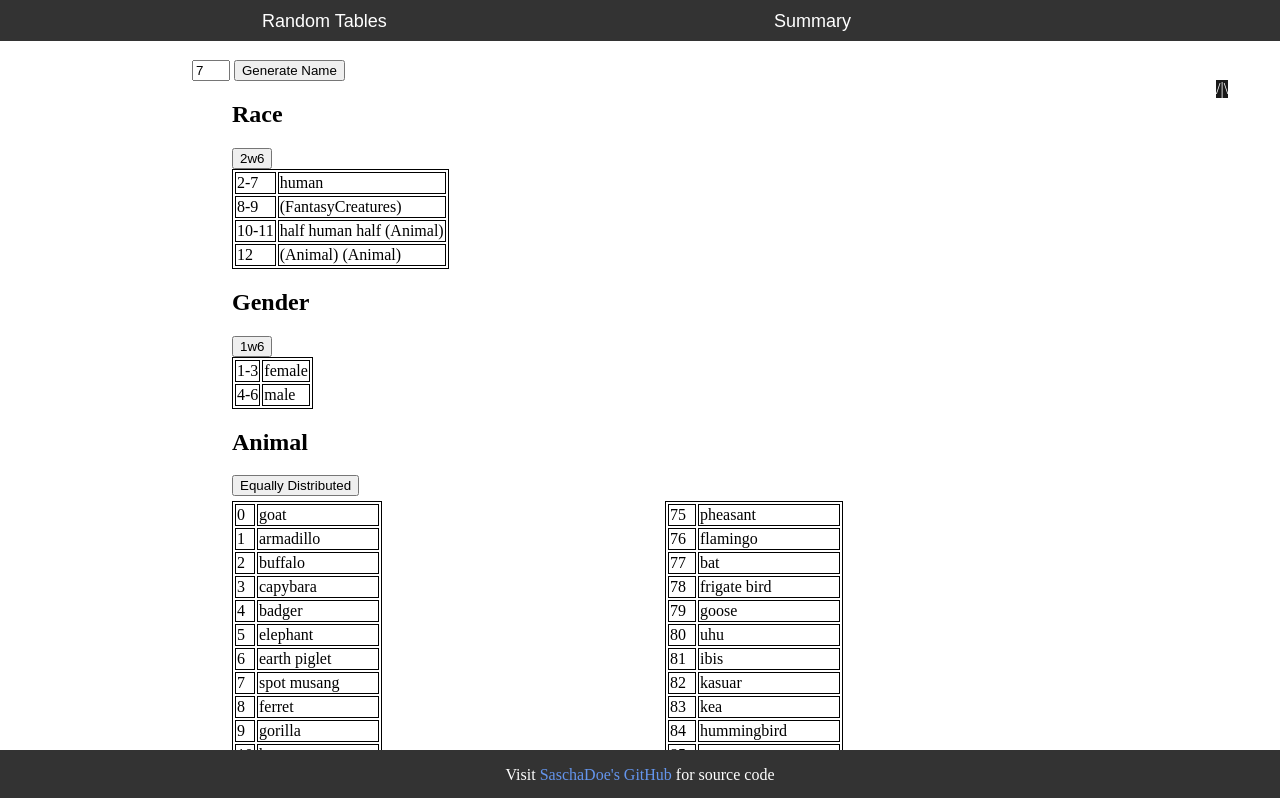
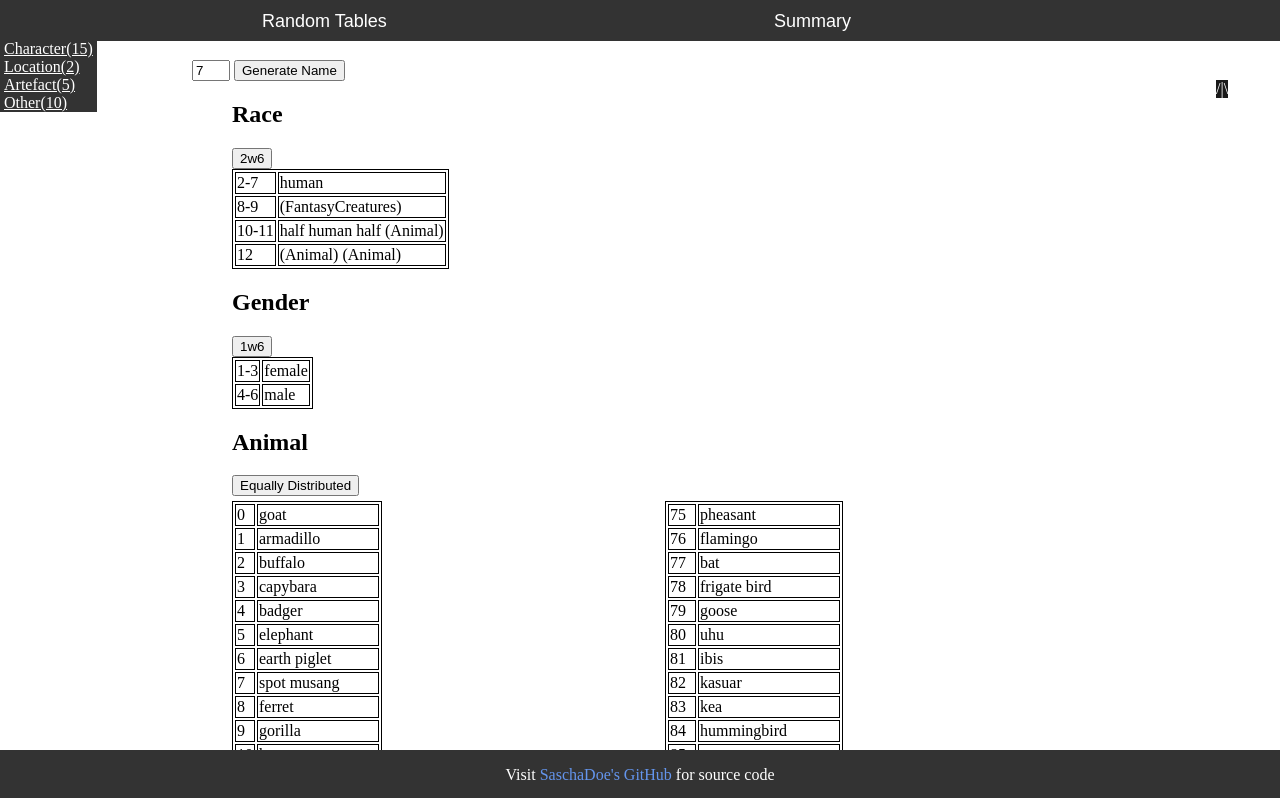
Before and after one commit to SaschaDoe/RandomTableApp, a SvelteKit app: page / in a window 1280 px wide. Shown: the top 798 px of the page. Built offline with nearby package versions, Linux system fonts and the light colour scheme.

Commit message:
Fixed Index

```diff
--- /dev/null
+++ b/src/components/TableIndex.svelte
@@ -0,0 +1,74 @@
+<script>
+    import Index from "./Index.svelte";
+    import {artefactsTables, charTables, locationTables, otherTables} from "../tables/tableList";
+
+    export let headings = ["Character", "Location", "Artefact", "Other"];
+
+    export let indexes = [charTables,locationTables,artefactsTables, otherTables]
+
+    let toggleShowIndex = () => {
+        showIndex = !showIndex;
+    };
+    let showIndex = false;
+</script>
+{#if showIndex === false}
+    <div class="smartphone-visible open-overlap-btn" on:click={toggleShowIndex}>-></div>
+{:else}
+    <div class="index smartphone-visible">
+        {#each headings as heading, index}
+            <Index title = {heading} indexes = {indexes[index]}></Index>
+        {/each}
+    </div>
+    <div class="smartphone-visible close-overlap-btn" on:click={toggleShowIndex}>&lt;-</div>
+{/if}
+<div class="index widescreenVisible">
+    {#each headings as heading, index}
+        <Index title = {heading} indexes = {indexes[index]}></Index>
+    {/each}
+</div>
+
+<style>
+    div{
+        background: #333;
+        color: white;
+    }
+    .index{
+        position: fixed;
+        top: 40px;
+        left: 0;
+        max-width: 180px;
+        max-height: 480px;
+        z-index: 100;
+        visibility: hidden;
+    }
+
+    .open-overlap-btn{
+        position: fixed;
+        left: 0;
+        top: 50%;
+    }
+
+    .close-overlap-btn{
+        position: fixed;
+        left: 80px;
+        top: 50%;
+    }
+
+    .widescreenVisible{
+        visibility: hidden;
+    }
+
+    .smartphone-visible{
+        visibility: visible;
+    }
+
+    @media screen and (min-width: 1000px) {
+        .widescreenVisible{
+            visibility: visible;
+        }
+
+        .smartphone-visible{
+            visibility: hidden;
+        }
+    }
+</style>
--- a/src/tables/RandomTableList.svelte
+++ b/src/tables/RandomTableList.svelte
@@ -1,90 +1,13 @@
 <script lang="ts">
     import RandomTable from "./RandomTable.svelte";
-    import {RaceTable} from "./charTables/raceTable";
-    import {AnimalTable} from "./charTables/animalTable";
-    import {GermanMaleNameTable} from "./charTables/germanMaleNameTable";
-    import {GenderTable} from "./charTables/genderTable";
-    import {DisadvantageTable} from "./charTables/disadvantageTable";
-    import {MotivationTable} from "./charTables/motivationTable";
-    import {GermanFemaleNameTable} from "./charTables/germanFemaleNameTable";
-    import {RelationshipTypeTable} from "./charTables/relationshipTypeTable";
-    import {CurseTable} from "./charTables/curseTable";
-    import {FantasyCreatureTable} from "./charTables/fantasyCreatureTable";
-    import {NobilityTable} from "./charTables/nobilityTable";
-    import {ProfessionTable} from "./charTables/professionTable";
-    import {AttributeTable} from "./charTables/attributeTable";
-    import {SenseTable} from "./charTables/senseTable";
-    import {AdvantageTable} from "./charTables/advantageTable";
-    import {AlignmentTable} from "./charTables/alignmentTable";
-    import {AttitudeTable} from "./charTables/attitudeTable";
-    import {SizeTable} from "./otherTables/sizeTable";
-    import {LocationTable} from "./otherTables/locationTable";
-    import {WeatherTable} from "./otherTables/weatherTable";
-    import {ContinentTable} from "./locationTables/continentTable";
-    import {VocalTable} from "./otherTables/vocalTable";
     import {generateName} from "./otherTables/nameGenerator";
     import Modal from "../components/Modal.svelte";
     import {characters, currentChar} from "../world/stores/charStore";
     import {Character} from "../world/character";
-    import {RarityTable} from "./otherTables/rarityTable";
-    import {QualityTable} from "./otherTables/qualityTable";
-    import {WeaponTable} from "./artefactTables/weaponTable";
-    import {ArmorTable} from "./artefactTables/armorTable";
-    import {BodyPartsTable} from "./otherTables/bodyPartsTable";
-    import {JewelryTable} from "./artefactTables/jewelryTable";
-    import {GemstoneTable} from "./artefactTables/gemstoneTable";
-    import {MaterialsTable} from "./artefactTables/materialsTable";
-    import {SphereTable} from "./locationTables/sphereTable";
-    import {ElementTable} from "./otherTables/elementTable";
-    import Index from "../components/Index.svelte";
-    import Indexes from "../components/SummaryIndex.svelte";
 
-    let charTables = [
-        new RaceTable(),
-        new GenderTable(),
-        new AnimalTable(),
-        new FantasyCreatureTable(),
-        new NobilityTable(),
-        new AlignmentTable(),
-        new AttitudeTable(),
-        new AdvantageTable(),
-        new DisadvantageTable(),
-        new CurseTable(),
-        new ProfessionTable(),
-        new MotivationTable(),
-        new GermanMaleNameTable(),
-        new GermanFemaleNameTable(),
-        new RelationshipTypeTable(),
-        ];
-    let locationTables = [
-        new ContinentTable(),
-        new SphereTable(),
-    ]
-    let artefactsTables = [
-        new WeaponTable(),
-        new ArmorTable(),
-        new JewelryTable(),
-        new GemstoneTable(),
-        new MaterialsTable(),
-    ]
-    let otherTables = [
-        new AttributeTable(),
-        new SenseTable(),
-        new SizeTable(),
-        new LocationTable(),
-        new WeatherTable(),
-        new VocalTable(),
-        new RarityTable(),
-        new QualityTable(),
-        new BodyPartsTable(),
-        new ElementTable(),
-    ]
+    import TableIndex from "../components/TableIndex.svelte";
+    import {allTables} from "./tableList.js";
 
-    let allTables = charTables.concat(locationTables).concat(artefactsTables).concat(otherTables);
-    let handleShowIndex = () => {
-        showIndex = !showIndex;
-    };
-    let showIndex = false;
     let handleGenerateName = () =>{
         isModalVisible = true;
         generatedName = generateName(maxNumberOfSyllabus)
@@ -101,7 +24,7 @@
     let indexTitles = ["Character", "Locations", "Artefacts", "Other"];
 </script>
 
-<Indexes titles={indexTitles}></Indexes>
+<TableIndex></TableIndex>
 
 <Modal bind:isVisible={isModalVisible}
        title={"Name"}
@@ -150,58 +73,6 @@
         color: white;
     }
 
-    .index{
-        position: fixed;
-        top: 5%;
-        left: -30px;
-        visibility: hidden;
-        max-height: 90%;
-        overflow: scroll;
-    }
-
-    .index-overlap{
-        position: fixed;
-        top: 5%;
-        left: -30px;
-        visibility: visible;
-        max-height: 90%;
-        overflow: scroll;
-        color: white;
-        background-color: rgba(0,0,0, 0.9);
-    }
-
-    .index-overlap-element{
-        color: white;
-    }
-
-    .index-dropdown{
-        position: fixed;
-        top: 50%;
-        left: 0;
-        visibility: visible;
-        font-size: x-large;
-        background-color: rgba(0,0,0, 0.9);
-        color: white;
-    }
-
-    .index-dropdown-close{
-        position: fixed;
-        top: 50%;
-        left: 110px;
-        visibility: visible;
-        font-size: x-large;
-        color: white;
-        background-color: rgba(0,0,0, 0.9);
-    }
-
-    .index-dropdown:hover{
-        cursor: pointer;
-    }
-
-    .index-dropdown-close:hover{
-        cursor: pointer;
-    }
-
     a{
         text-decoration: none;
         color: black;
@@ -210,22 +81,4 @@
     a:hover{
         color: blueviolet;
     }
-
-    @media screen and (min-width: 720px) {
-        .index{
-            visibility: visible;
-        }
-
-        .index-overlap{
-            visibility: hidden;
-        }
-
-        .index-dropdown{
-            visibility: hidden;
-        }
-
-        .index-dropdown-close{
-            visibility: hidden;
-        }
-    }
 </style>
--- a/src/tables/table.ts
+++ b/src/tables/table.ts
@@ -146,4 +146,8 @@ export class Table {
         }
         return true;
     }
+
+    toString(){
+        return this.title;
+    }
 }
--- /dev/null
+++ b/src/tables/tableList.ts
@@ -0,0 +1,75 @@
+import {RaceTable} from "./charTables/raceTable";
+import {GenderTable} from "./charTables/genderTable";
+import {AnimalTable} from "./charTables/animalTable";
+import {FantasyCreatureTable} from "./charTables/fantasyCreatureTable";
+import {NobilityTable} from "./charTables/nobilityTable";
+import {AlignmentTable} from "./charTables/alignmentTable";
+import {AttitudeTable} from "./charTables/attitudeTable";
+import {AdvantageTable} from "./charTables/advantageTable";
+import {DisadvantageTable} from "./charTables/disadvantageTable";
+import {CurseTable} from "./charTables/curseTable";
+import {ProfessionTable} from "./charTables/professionTable";
+import {MotivationTable} from "./charTables/motivationTable";
+import {GermanMaleNameTable} from "./charTables/germanMaleNameTable";
+import {GermanFemaleNameTable} from "./charTables/germanFemaleNameTable";
+import {RelationshipTypeTable} from "./charTables/relationshipTypeTable";
+import {ContinentTable} from "./locationTables/continentTable";
+import {SphereTable} from "./locationTables/sphereTable";
+import {WeaponTable} from "./artefactTables/weaponTable";
+import {ArmorTable} from "./artefactTables/armorTable";
+import {JewelryTable} from "./artefactTables/jewelryTable";
+import {GemstoneTable} from "./artefactTables/gemstoneTable";
+import {MaterialsTable} from "./artefactTables/materialsTable";
+import {AttributeTable} from "./charTables/attributeTable";
+import {SenseTable} from "./charTables/senseTable";
+import {SizeTable} from "./otherTables/sizeTable";
+import {LocationTable} from "./otherTables/locationTable";
+import {WeatherTable} from "./otherTables/weatherTable";
+import {VocalTable} from "./otherTables/vocalTable";
+import {RarityTable} from "./otherTables/rarityTable";
+import {QualityTable} from "./otherTables/qualityTable";
+import {BodyPartsTable} from "./otherTables/bodyPartsTable";
+import {ElementTable} from "./otherTables/elementTable";
+
+export let charTables = [
+    new RaceTable(),
+    new GenderTable(),
+    new AnimalTable(),
+    new FantasyCreatureTable(),
+    new NobilityTable(),
+    new AlignmentTable(),
+    new AttitudeTable(),
+    new AdvantageTable(),
+    new DisadvantageTable(),
+    new CurseTable(),
+    new ProfessionTable(),
+    new MotivationTable(),
+    new GermanMaleNameTable(),
+    new GermanFemaleNameTable(),
+    new RelationshipTypeTable(),
+];
+export let locationTables = [
+    new ContinentTable(),
+    new SphereTable(),
+]
+export let artefactsTables = [
+    new WeaponTable(),
+    new ArmorTable(),
+    new JewelryTable(),
+    new GemstoneTable(),
+    new MaterialsTable(),
+]
+export let otherTables = [
+    new AttributeTable(),
+    new SenseTable(),
+    new SizeTable(),
+    new LocationTable(),
+    new WeatherTable(),
+    new VocalTable(),
+    new RarityTable(),
+    new QualityTable(),
+    new BodyPartsTable(),
+    new ElementTable(),
+]
+
+export let allTables = charTables.concat(locationTables).concat(artefactsTables).concat(otherTables);
```
